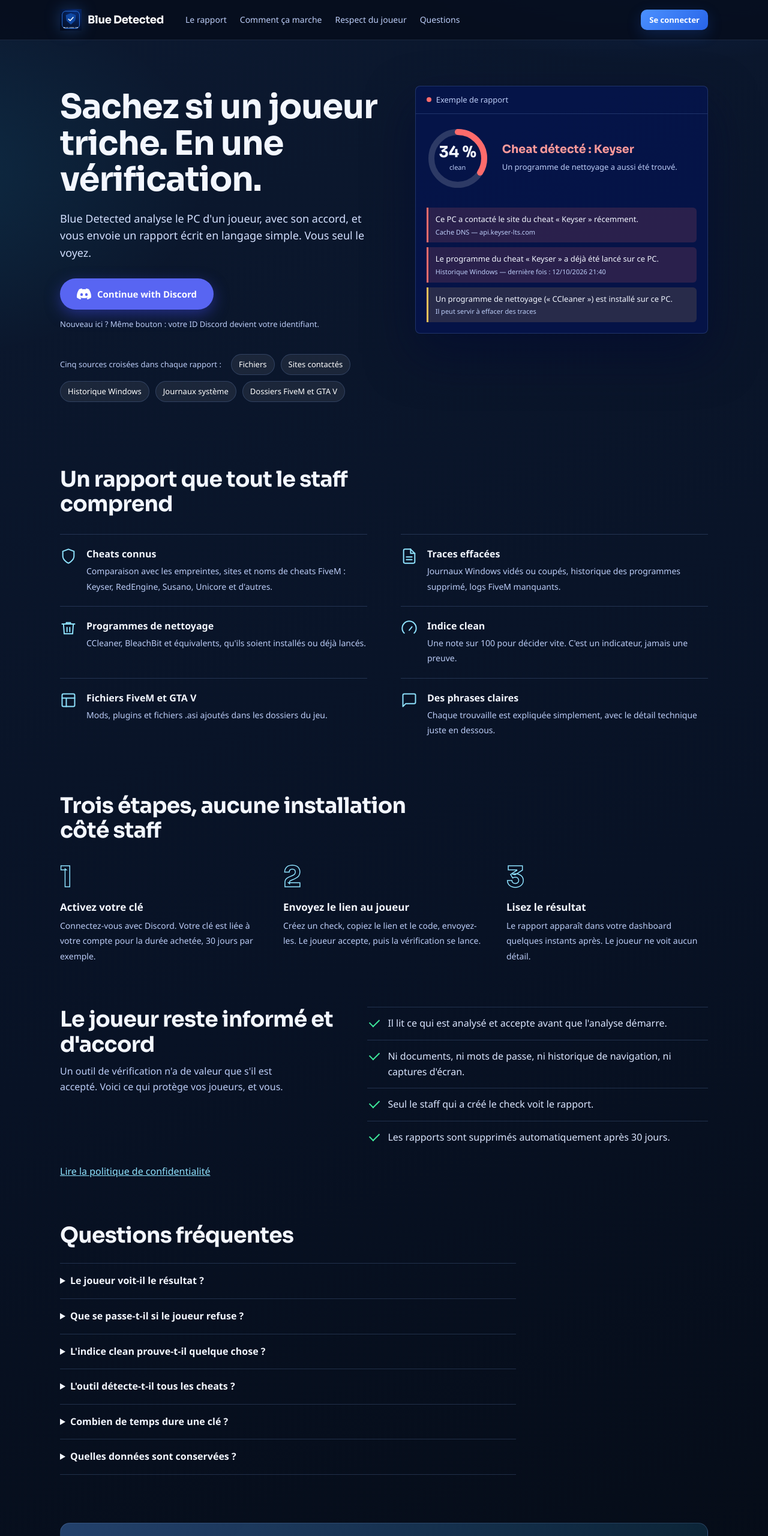
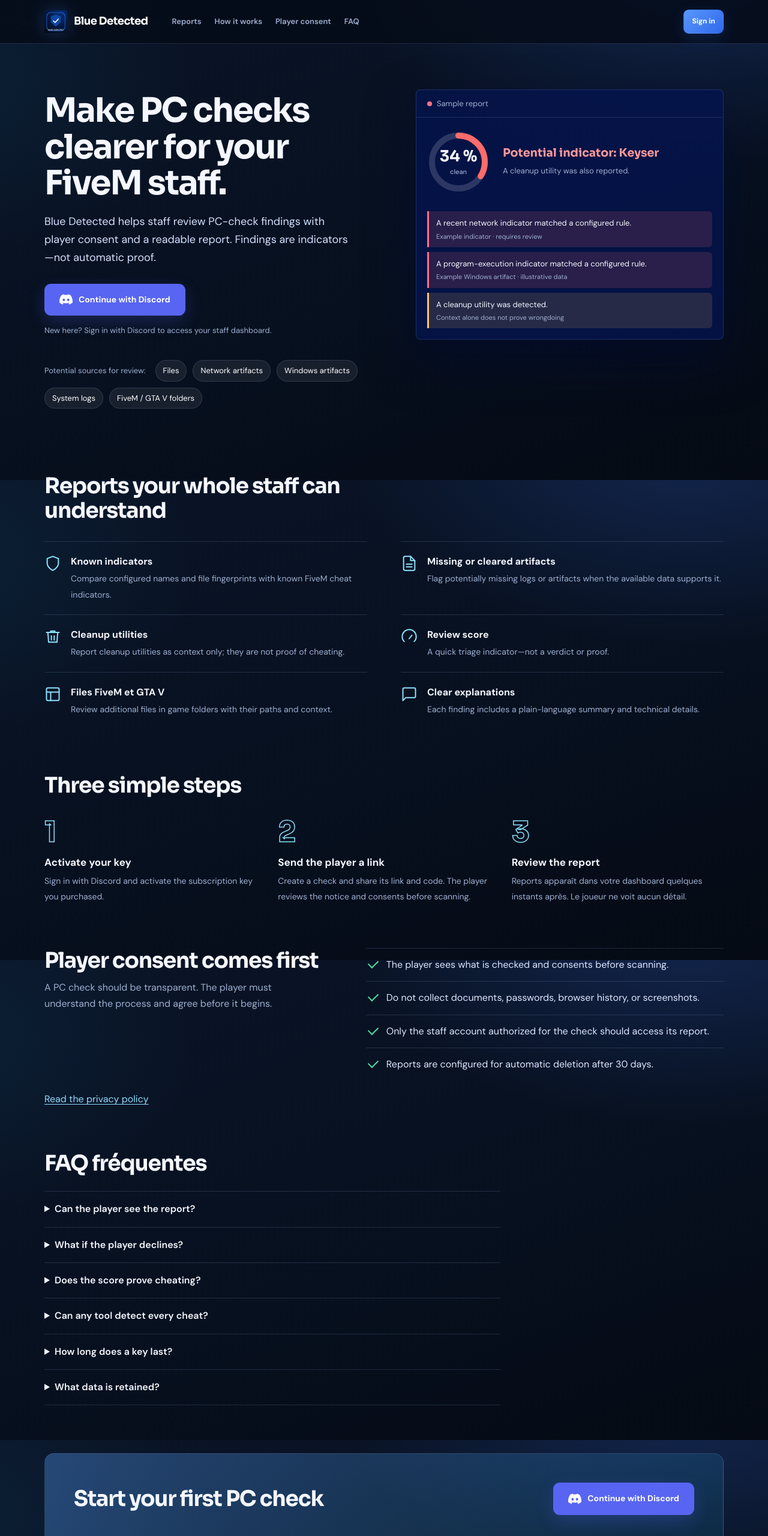
Before and after one commit to aerorf90/blue-check, a website: page index.html in a window 1280 px wide. Shown: the top 2560 px of the page at 60% size. Drawn offline with Linux system fonts and the light colour scheme; no server answers.

Commit message:
Add files via upload

```diff
--- a/index.html
+++ b/index.html
@@ -1,6 +1,6 @@
-<!DOCTYPE html><html lang="fr"><head><meta charset="UTF-8"><meta name="viewport" content="width=device-width,initial-scale=1"><meta name="theme-color" content="#0a2579">
-<title>Blue Detected — Vérification anti-triche pour serveurs FiveM</title>
-<meta name="description" content="Vérifiez le PC d'un joueur avec son accord et recevez un rapport clair : cheats connus, traces effacées, programmes de nettoyage.">
+<!DOCTYPE html><html lang="en"><head><meta charset="UTF-8"><meta name="viewport" content="width=device-width,initial-scale=1"><meta name="theme-color" content="#0a2579">
+<title>Blue Detected — Anti-cheat PC checks for FiveM servers</title>
+<meta name="description" content="Consent-based PC checks for FiveM communities, with clear reports and evidence context for staff review.">
 <link rel="icon" href="/logo.png"><link rel="preconnect" href="https://fonts.googleapis.com"><link href="https://fonts.googleapis.com/css2?family=Sora:wght@600;700&display=swap" rel="stylesheet"><link rel="stylesheet" href="/style.css">
 <style>
 .hero{padding:76px 0 36px}.hero .wrap{display:grid;grid-template-columns:1.05fr .95fr;gap:52px;align-items:center}
@@ -28,61 +28,61 @@
 @media(max-width:860px){.hero .wrap,.trust{grid-template-columns:1fr}.rows,.steps{grid-template-columns:1fr}.cta{padding:30px}.hero{padding-top:44px}}
 </style></head><body class="glow">
 <nav class="nav"><div class="wrap"><a class="logo" href="/"><img src="/logo.png" alt="">Blue Detected</a>
- <div class="links"><a href="#rapport">Le rapport</a><a href="#etapes">Comment ça marche</a><a href="#joueur">Respect du joueur</a><a href="#faq">Questions</a></div><span class="sp"></span>
- <a class="btn sm" id="navcta" href="/auth/discord">Se connecter</a></div></nav>
+ <div class="links"><a href="#rapport">Reports</a><a href="#etapes">How it works</a><a href="#joueur">Player consent</a><a href="#faq">FAQ</a></div><span class="sp"></span>
+ <a class="btn sm" id="navcta" href="/auth/discord">Sign in</a></div></nav>
 
 <header class="hero"><div class="wrap">
- <div><h1>Sachez si un joueur triche. En une vérification.</h1>
-  <p class="lead">Blue Detected analyse le PC d'un joueur, avec son accord, et vous envoie un rapport écrit en langage simple. Vous seul le voyez.</p>
+ <div><h1>Make PC checks clearer for your FiveM staff.</h1>
+  <p class="lead">Blue Detected helps staff review PC-check findings with player consent and a readable report. Findings are indicators—not automatic proof.</p>
   <a class="btn dc" href="/auth/discord"><img src="/discord.svg" alt="">Continue with Discord</a>
-  <p class="note">Nouveau ici ? Même bouton : votre ID Discord devient votre identifiant.</p></div>
- <div class="rep" aria-label="Exemple de rapport">
-  <div class="rep-top"><i></i>Exemple de rapport</div>
+  <p class="note">New here? Sign in with Discord to access your staff dashboard.</p></div>
+ <div class="rep" aria-label="Sample report">
+  <div class="rep-top"><i></i>Sample report</div>
   <div class="rep-main"><div class="donut" style="width:104px;height:104px"><svg width="104" height="104" viewBox="0 0 104 104"><circle cx="52" cy="52" r="44" fill="none" stroke="rgba(255,255,255,.16)" stroke-width="10"/><circle class="arc" id="arc" cx="52" cy="52" r="44" fill="none" stroke="#ff6b6b" stroke-width="10" stroke-linecap="round" stroke-dasharray="276.46" stroke-dashoffset="276.46"/></svg><div class="v" style="font-size:26px">34 %<small>clean</small></div></div>
-   <div><b>Cheat détecté : Keyser</b><span>Un programme de nettoyage a aussi été trouvé.</span></div></div>
-  <ul><li class="bad">Ce PC a contacté le site du cheat « Keyser » récemment.<small>Cache DNS — api.keyser-lts.com</small></li>
-   <li class="bad">Le programme du cheat « Keyser » a déjà été lancé sur ce PC.<small>Historique Windows — dernière fois : 12/10/2026 21:40</small></li>
-   <li class="warn">Un programme de nettoyage (« CCleaner ») est installé sur ce PC.<small>Il peut servir à effacer des traces</small></li></ul></div>
+   <div><b>Potential indicator: Keyser</b><span>A cleanup utility was also reported.</span></div></div>
+  <ul><li class="bad">A recent network indicator matched a configured rule.<small>Example indicator · requires review</small></li>
+   <li class="bad">A program-execution indicator matched a configured rule.<small>Example Windows artifact · illustrative data</small></li>
+   <li class="warn">A cleanup utility was detected.<small>Context alone does not prove wrongdoing</small></li></ul></div>
 </div>
-<div class="wrap"><div class="src"><span class="t">Cinq sources croisées dans chaque rapport :</span><i>Fichiers</i><i>Sites contactés</i><i>Historique Windows</i><i>Journaux système</i><i>Dossiers FiveM et GTA V</i></div></div></header>
+<div class="wrap"><div class="src"><span class="t">Potential sources for review:</span><i>Files</i><i>Network artifacts</i><i>Windows artifacts</i><i>System logs</i><i>FiveM / GTA V folders</i></div></div></header>
 
 <main class="wrap">
-<section id="rapport"><h2>Un rapport que tout le staff comprend</h2>
+<section id="rapport"><h2>Reports your whole staff can understand</h2>
  <div class="rows">
-  <div class="row"><svg viewBox="0 0 24 24"><path d="M12 22s8-4 8-10V5l-8-3-8 3v7c0 6 8 10 8 10z"/></svg><div><b>Cheats connus</b><span>Comparaison avec les empreintes, sites et noms de cheats FiveM : Keyser, RedEngine, Susano, Unicore et d'autres.</span></div></div>
-  <div class="row"><svg viewBox="0 0 24 24"><path d="M14 2H6a2 2 0 00-2 2v16a2 2 0 002 2h12a2 2 0 002-2V8z"/><path d="M14 2v6h6M8 13h8M8 17h8"/></svg><div><b>Traces effacées</b><span>Journaux Windows vidés ou coupés, historique des programmes supprimé, logs FiveM manquants.</span></div></div>
-  <div class="row"><svg viewBox="0 0 24 24"><path d="M3 6h18M19 6l-1 14H6L5 6M10 11v6M14 11v6M9 6V4h6v2"/></svg><div><b>Programmes de nettoyage</b><span>CCleaner, BleachBit et équivalents, qu'ils soient installés ou déjà lancés.</span></div></div>
-  <div class="row"><svg viewBox="0 0 24 24"><path d="M12 15l4-5"/><path d="M4.9 19A10 10 0 1119.1 19"/></svg><div><b>Indice clean</b><span>Une note sur 100 pour décider vite. C'est un indicateur, jamais une preuve.</span></div></div>
-  <div class="row"><svg viewBox="0 0 24 24"><rect x="3" y="3" width="18" height="18" rx="2"/><path d="M3 9h18M9 21V9"/></svg><div><b>Fichiers FiveM et GTA V</b><span>Mods, plugins et fichiers .asi ajoutés dans les dossiers du jeu.</span></div></div>
-  <div class="row"><svg viewBox="0 0 24 24"><path d="M21 15a2 2 0 01-2 2H7l-4 4V5a2 2 0 012-2h14a2 2 0 012 2z"/></svg><div><b>Des phrases claires</b><span>Chaque trouvaille est expliquée simplement, avec le détail technique juste en dessous.</span></div></div>
+  <div class="row"><svg viewBox="0 0 24 24"><path d="M12 22s8-4 8-10V5l-8-3-8 3v7c0 6 8 10 8 10z"/></svg><div><b>Known indicators</b><span>Compare configured names and file fingerprints with known FiveM cheat indicators.</span></div></div>
+  <div class="row"><svg viewBox="0 0 24 24"><path d="M14 2H6a2 2 0 00-2 2v16a2 2 0 002 2h12a2 2 0 002-2V8z"/><path d="M14 2v6h6M8 13h8M8 17h8"/></svg><div><b>Missing or cleared artifacts</b><span>Flag potentially missing logs or artifacts when the available data supports it.</span></div></div>
+  <div class="row"><svg viewBox="0 0 24 24"><path d="M3 6h18M19 6l-1 14H6L5 6M10 11v6M14 11v6M9 6V4h6v2"/></svg><div><b>Cleanup utilities</b><span>Report cleanup utilities as context only; they are not proof of cheating.</span></div></div>
+  <div class="row"><svg viewBox="0 0 24 24"><path d="M12 15l4-5"/><path d="M4.9 19A10 10 0 1119.1 19"/></svg><div><b>Review score</b><span>A quick triage indicator—not a verdict or proof.</span></div></div>
+  <div class="row"><svg viewBox="0 0 24 24"><rect x="3" y="3" width="18" height="18" rx="2"/><path d="M3 9h18M9 21V9"/></svg><div><b>Files FiveM et GTA V</b><span>Review additional files in game folders with their paths and context.</span></div></div>
+  <div class="row"><svg viewBox="0 0 24 24"><path d="M21 15a2 2 0 01-2 2H7l-4 4V5a2 2 0 012-2h14a2 2 0 012 2z"/></svg><div><b>Clear explanations</b><span>Each finding includes a plain-language summary and technical details.</span></div></div>
  </div></section>
 
-<section id="etapes"><h2>Trois étapes, aucune installation côté staff</h2>
+<section id="etapes"><h2>Three simple steps</h2>
  <div class="steps">
-  <div class="step"><div class="n">1</div><b>Activez votre clé</b><span>Connectez-vous avec Discord. Votre clé est liée à votre compte pour la durée achetée, 30 jours par exemple.</span></div>
-  <div class="step"><div class="n">2</div><b>Envoyez le lien au joueur</b><span>Créez un check, copiez le lien et le code, envoyez-les. Le joueur accepte, puis la vérification se lance.</span></div>
-  <div class="step"><div class="n">3</div><b>Lisez le résultat</b><span>Le rapport apparaît dans votre dashboard quelques instants après. Le joueur ne voit aucun détail.</span></div>
+  <div class="step"><div class="n">1</div><b>Activate your key</b><span>Sign in with Discord and activate the subscription key you purchased.</span></div>
+  <div class="step"><div class="n">2</div><b>Send the player a link</b><span>Create a check and share its link and code. The player reviews the notice and consents before scanning.</span></div>
+  <div class="step"><div class="n">3</div><b>Review the report</b><span>Reports apparaît dans votre dashboard quelques instants après. Le joueur ne voit aucun détail.</span></div>
  </div></section>
 
-<section id="joueur"><div class="trust"><div><h2>Le joueur reste informé et d'accord</h2><p class="mut" style="margin-top:12px;max-width:380px">Un outil de vérification n'a de valeur que s'il est accepté. Voici ce qui protège vos joueurs, et vous.</p></div>
- <ul><li>Il lit ce qui est analysé et accepte avant que l'analyse démarre.</li>
- <li>Ni documents, ni mots de passe, ni historique de navigation, ni captures d'écran.</li>
- <li>Seul le staff qui a créé le check voit le rapport.</li>
- <li>Les rapports sont supprimés automatiquement après 30 jours.</li></ul></div>
- <p style="margin-top:18px"><a href="/privacy">Lire la politique de confidentialité</a></p></section>
+<section id="joueur"><div class="trust"><div><h2>Player consent comes first</h2><p class="mut" style="margin-top:12px;max-width:380px">A PC check should be transparent. The player must understand the process and agree before it begins.</p></div>
+ <ul><li>The player sees what is checked and consents before scanning.</li>
+ <li>Do not collect documents, passwords, browser history, or screenshots.</li>
+ <li>Only the staff account authorized for the check should access its report.</li>
+ <li>Reports are configured for automatic deletion after 30 days.</li></ul></div>
+ <p style="margin-top:18px"><a href="/privacy">Read the privacy policy</a></p></section>
 
-<section id="faq"><h2>Questions fréquentes</h2><div class="faq">
- <details><summary>Le joueur voit-il le résultat ?</summary><p>Non. Il voit seulement que la vérification est terminée. Le rapport n'apparaît que dans votre dashboard.</p></details>
- <details><summary>Que se passe-t-il si le joueur refuse ?</summary><p>Rien ne démarre sans son accord. Vous décidez des suites selon le règlement de votre serveur.</p></details>
- <details><summary>L'indice clean prouve-t-il quelque chose ?</summary><p>Non. C'est un indicateur pour trier vite. Vérifiez toujours les éléments avant de sanctionner.</p></details>
- <details><summary>L'outil détecte-t-il tous les cheats ?</summary><p>Aucun outil ne le peut. Il reconnaît des cheats connus et les signes de dissimulation, et la liste est mise à jour régulièrement.</p></details>
- <details><summary>Combien de temps dure une clé ?</summary><p>La durée achetée, 30 jours par exemple, à partir de son activation avec votre compte Discord.</p></details>
- <details><summary>Quelles données sont conservées ?</summary><p>Le rapport, supprimé automatiquement après 30 jours. Le détail est dans la politique de confidentialité.</p></details>
+<section id="faq"><h2>FAQ fréquentes</h2><div class="faq">
+ <details><summary>Can the player see the report?</summary><p>Non. Il voit seulement que la vérification est terminée. Reports n'apparaît que dans votre dashboard.</p></details>
+ <details><summary>What if the player declines?</summary><p>The scan should not start without consent. Follow your community rules for next steps.</p></details>
+ <details><summary>Does the score prove cheating?</summary><p>No. It is a triage indicator. Review the underlying evidence before taking action.</p></details>
+ <details><summary>Can any tool detect every cheat?</summary><p>No tool can guarantee detection of every cheat, especially renamed or memory-only tools. Coverage depends on signatures and testing.</p></details>
+ <details><summary>How long does a key last?</summary><p>For the purchased duration, starting when the key is activated.</p></details>
+ <details><summary>What data is retained?</summary><p>Reports, supprimé automatiquement après 30 jours. Le détail est dans la politique de confidentialité.</p></details>
 </div></section>
 
-<div class="cta"><h2>Vérifiez votre premier joueur aujourd'hui</h2><div class="acts"><a class="btn dc" href="/auth/discord"><img src="/discord.svg" alt="">Continue with Discord</a><a class="btn ghost getkey" id="getkey" href="{{INVITE}}" target="_blank" rel="noopener">Obtenir une clé sur Discord</a></div></div>
+<div class="cta"><h2>Start your first PC check</h2><div class="acts"><a class="btn dc" href="/auth/discord"><img src="/discord.svg" alt="">Continue with Discord</a><a class="btn ghost getkey" id="getkey" href="{{INVITE}}" target="_blank" rel="noopener">Get a key on Discord</a></div></div>
 </main>
-<footer class="foot"><div class="wrap"><span>Blue Detected</span><a href="/privacy">Confidentialité</a><a href="/terms">Conditions</a><a href="/download">Télécharger l'application joueur</a></div></footer>
+<footer class="foot"><div class="wrap"><span>Blue Detected</span><a href="/privacy">Privacy</a><a href="/terms">Terms</a><a href="/download">Player download</a></div></footer>
 <script>
 requestAnimationFrame(()=>setTimeout(()=>{document.getElementById('arc').style.strokeDashoffset=(276.46*(1-.34)).toFixed(1)},250));
 const gk=document.getElementById('getkey');if(!gk.getAttribute('href')||gk.getAttribute('href').indexOf('{{')===0)gk.classList.add('hide');
```
Also changed, not shown: dashboard.html (+31 -31 lines), download.html (+9 -9 lines), privacy.html (+1 -1 lines), seller.html (+1 -1 lines), terms.html (+1 -1 lines), README-BLUE-DETECTED-PRO.txt, style.css.
